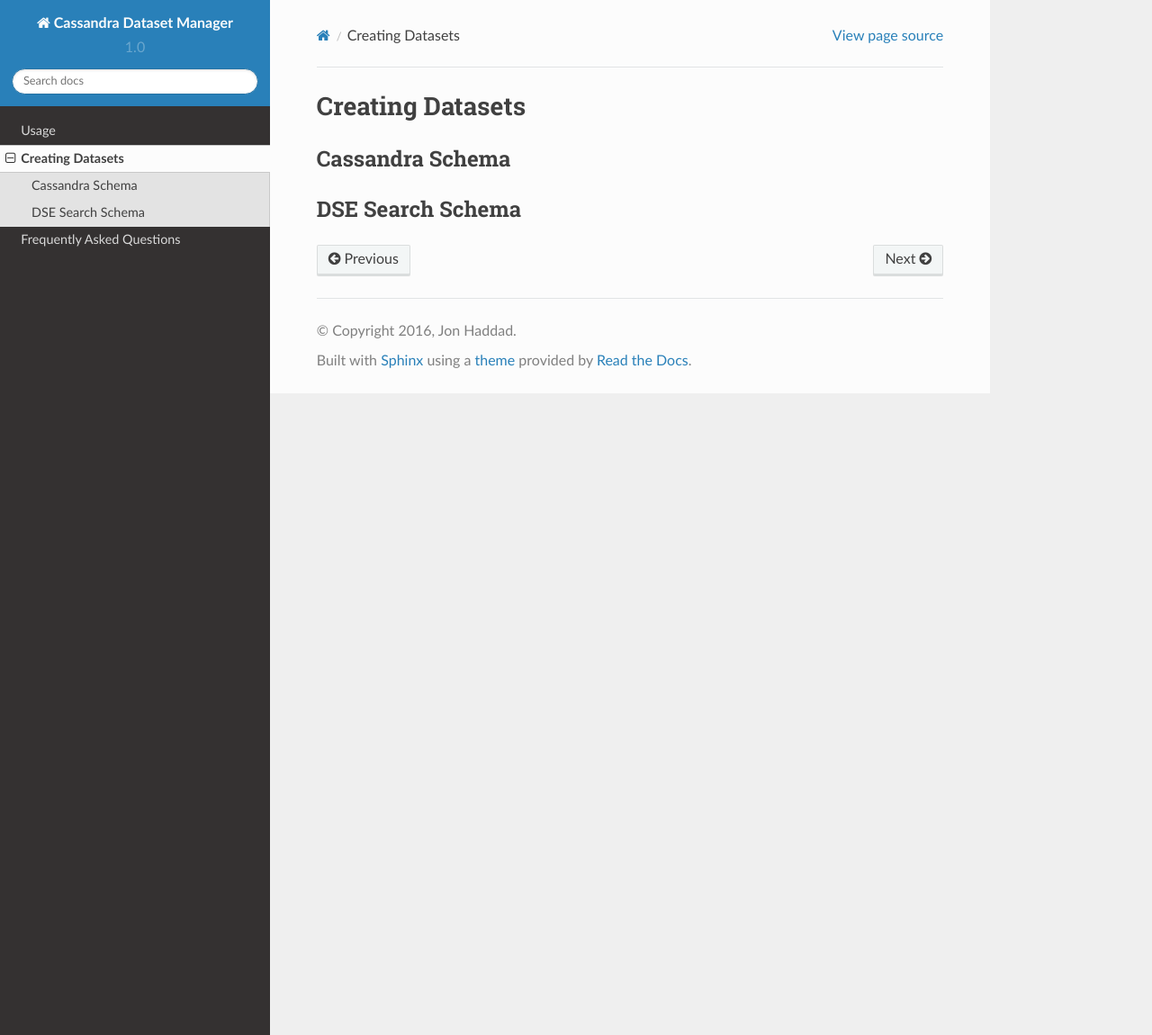
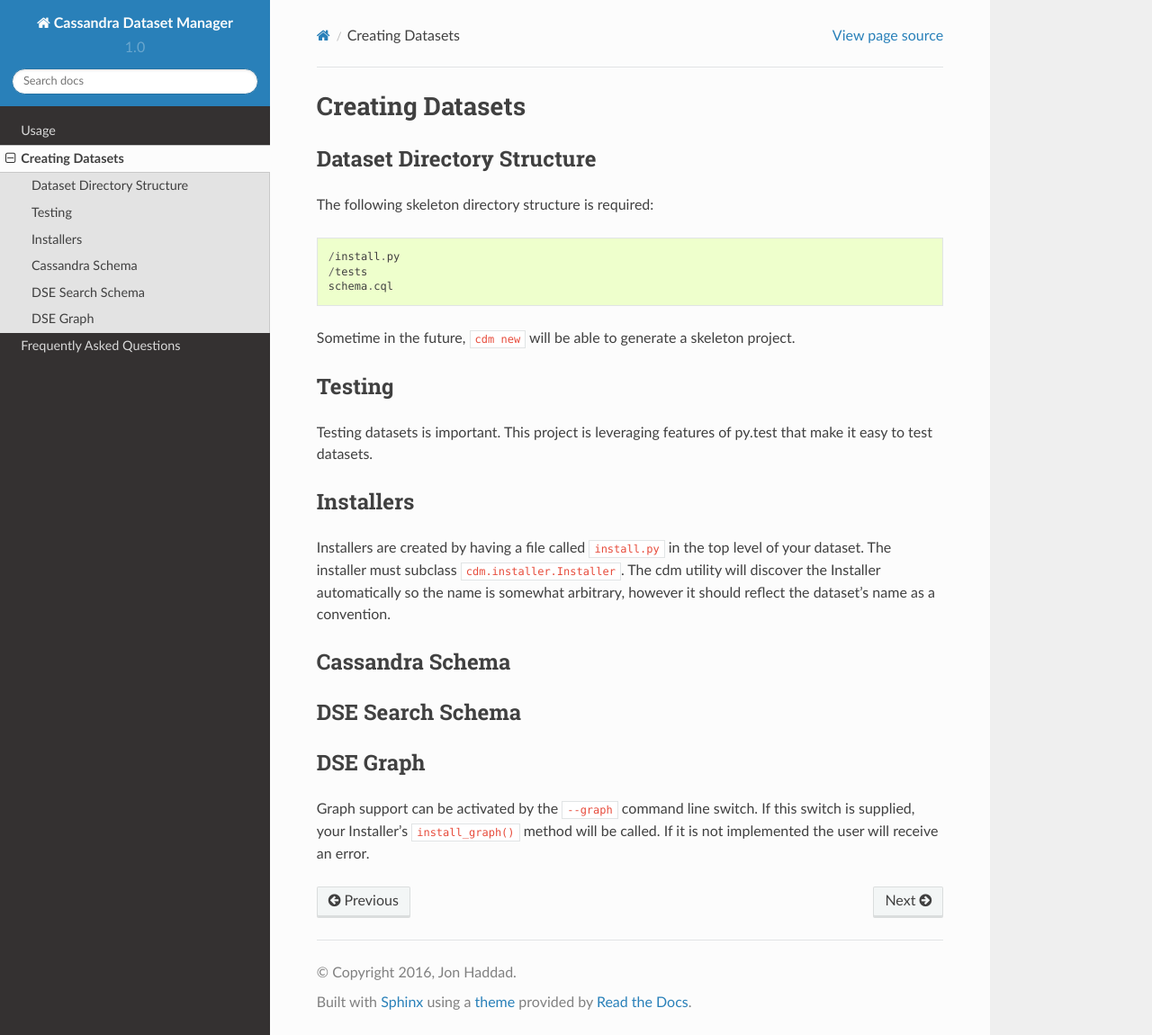
Before and after one commit to riptano/cdm, a Sphinx documentation site: the page built from docs/datasets.rst, in a window 1280 px wide and 1150 px high. Shown: the whole window at 90% size. Built offline with Sphinx 7.4.7 and the Read the Docs theme 2.0.0, drawn with Linux system fonts in a browser that asks for light colours.

Commit message:
docs improvements

```diff
--- a/docs/datasets.rst
+++ b/docs/datasets.rst
@@ -1,5 +1,29 @@
+.. role:: bash(code)
+:language: bash
+
 Creating Datasets
 ==================
+
+Dataset Directory Structure
+--------------------------------
+
+The following skeleton directory structure is required::
+
+    /install.py
+    /tests
+    schema.cql
+
+Sometime in the future, :bash:`cdm new` will be able to generate a skeleton project.
+
+Testing
+-------
+
+Testing datasets is important.  This project is leveraging features of py.test that make it easy to test datasets.
+
+Installers
+-----------
+
+Installers are created by having a file called :code:`install.py` in the top level of your dataset.  The installer must subclass :code:`cdm.installer.Installer`.  The cdm utility will discover the Installer automatically so the name is somewhat arbitrary, however it should reflect the dataset's name as a convention.
 
 Cassandra Schema
 -------------------
@@ -7,3 +31,9 @@
 
 DSE Search Schema
 -----------------
+
+
+DSE Graph
+-----------
+
+Graph support can be activated by the :bash:`--graph` command line switch.  If this switch is supplied, your Installer's :code:`install_graph()` method will be called.  If it is not implemented the user will receive an error.
--- a/requirements.txt
+++ b/requirements.txt
@@ -2,3 +2,4 @@
 ipython
 pytest
 ipdb
+sphinx
```
Also changed, not shown: 1 other file.
